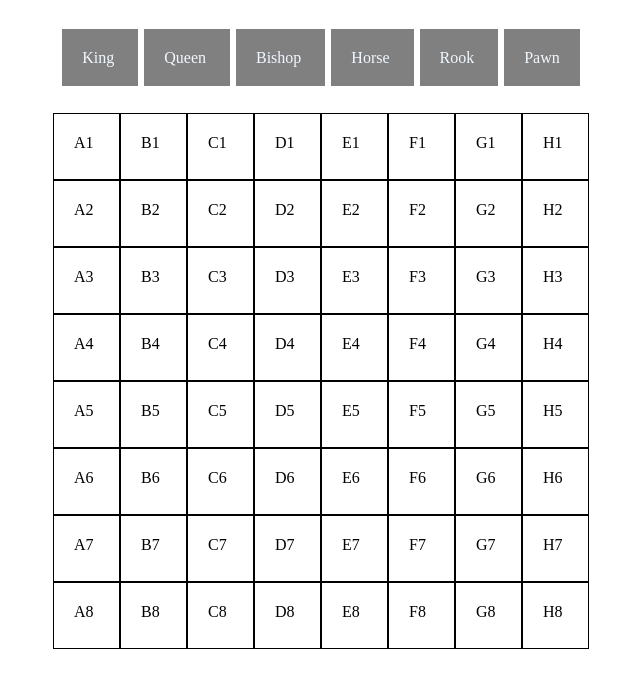
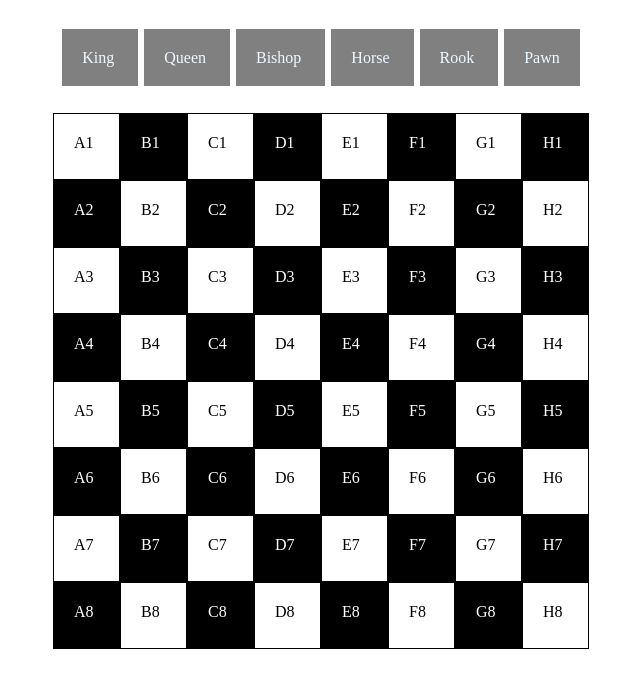
Before and after one commit to way2datta/chess, an Angular app in the folder chess-using-angular9/: page / in a window 1280 px wide. Shown: the top 688 px of the page, without its empty margins (319-959 px from the left). Built offline with nearby package versions, Linux system fonts and the light colour scheme.

Commit message:
Board painted :)

```diff
--- a/chess-using-angular9/src/app/app.component.scss
+++ b/chess-using-angular9/src/app/app.component.scss
@@ -1,4 +1,13 @@
-.app{
+body {
+    margin: 0;
+    font-family: -apple-system, BlinkMacSystemFont, 'Segoe UI', 'Roboto', 'Oxygen',
+      'Ubuntu', 'Cantarell', 'Fira Sans', 'Droid Sans', 'Helvetica Neue',
+      sans-serif;
+    -webkit-font-smoothing: antialiased;
+    -moz-osx-font-smoothing: grayscale;
+  }
+
+  .app{
     display: flex;
     flex-direction: column;
     align-items: center;
--- a/chess-using-angular9/src/app/board-view/board-view.component.html
+++ b/chess-using-angular9/src/app/board-view/board-view.component.html
@@ -1,6 +1,8 @@
 <div class="chessboard">
-  <div class="board-row" *ngFor="let file of fileTitles">
-    <div class="cell" *ngFor="let rank of rankTitles">
+  <div class="board-row" *ngFor="let file of fileTitles; index as fileIndex;">
+    <div *ngFor="let rank of rankTitles; index as rankIndex"
+    [ngClass]="getCellClasses(fileIndex, rankIndex)"
+    >
       {{rank}}{{file}}
     </div>
   </div>
--- a/chess-using-angular9/src/app/board-view/board-view.component.scss
+++ b/chess-using-angular9/src/app/board-view/board-view.component.scss
@@ -12,5 +12,23 @@
             border: 1px solid #000;
             cursor: pointer;
         }
+        .black {
+            background-color: #000;
+            color: #fff;
+        }
+        .black:hover {
+            color: #fff;
+            background-color: #4caf50;
+            border: 1px solid grey;
+        }
+        .white {
+            color: #000;
+            background-color: #fff;
+        }
+        .white:hover {
+            color: #fff;
+            background-color: #4caf50;
+            border: 1px solid grey;
+        }
     }
    }
--- a/chess-using-angular9/src/app/board-view/board-view.component.ts
+++ b/chess-using-angular9/src/app/board-view/board-view.component.ts
@@ -16,4 +16,20 @@ export class BoardViewComponent implements OnInit {
     this.fileTitles = ['1', '2', '3', '4', '5', '6', '7', '8'];
   }
 
+  getInitialCellCssClasses(fileIndex, rankIndex) {
+    if (fileIndex % 2 === 0) {
+      return rankIndex % 2 === 0 ? 'white' : 'black';
+    }
+    return rankIndex % 2 === 0 ? 'black' : 'white';
+  }
+
+  getCellClasses(fileIndex, rankIndex) {
+    const initialCellClass = this.getInitialCellCssClasses(fileIndex, rankIndex)
+    let classes = {
+      cell: true,
+      [initialCellClass]: true
+    }
+    console.log({fileIndex, rankIndex,initialCellClass});
+    return classes;
+  }
 }
```
